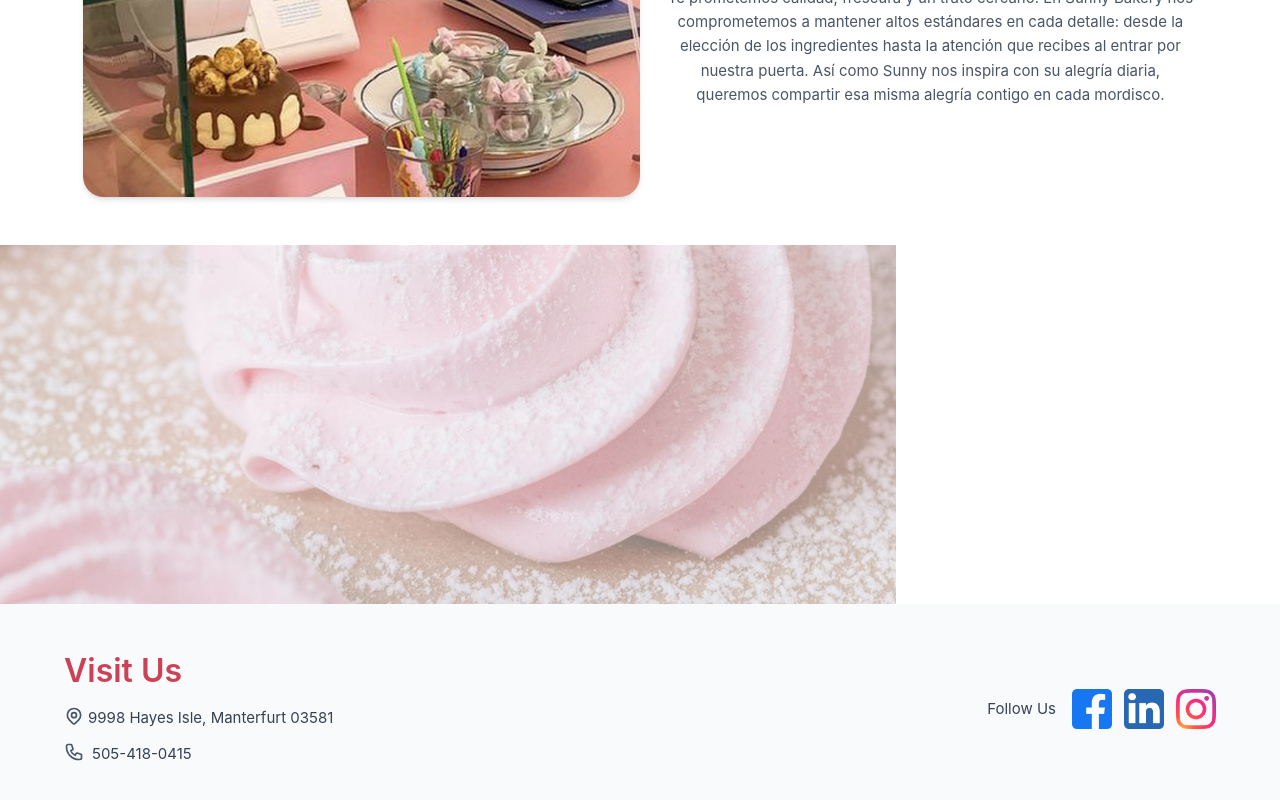
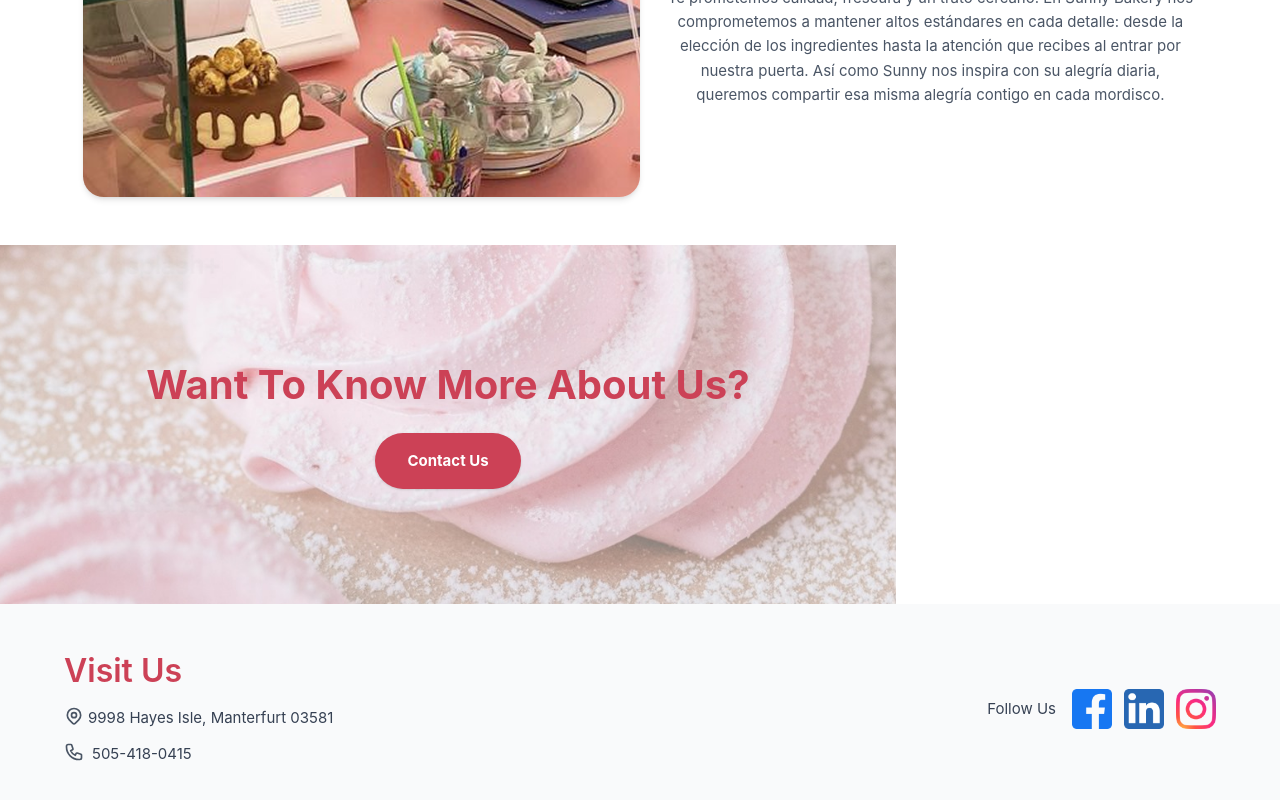
Before and after one commit to PaolaArtola/Bakery, a Vue app: page /about in a window 1280 px wide. Shown: the part 1589-2389 px from the top of the page. Built offline with nearby package versions, Linux system fonts and the light colour scheme.

Commit message:
fix contact us button

```diff
--- a/src/assets/main.css
+++ b/src/assets/main.css
@@ -46,3 +46,11 @@ h6 {
   text-transform: uppercase;
   letter-spacing: 0.05em;
 }
+
+.base-button {
+  background-color: var(--hard-color-font);
+}
+
+.base-button:hover {
+  background-color: #bd3a4e;
+}
--- a/src/views/AboutView.vue
+++ b/src/views/AboutView.vue
@@ -64,12 +64,28 @@ const cakeImages = [
       </div>
     </div>
   </div>
-  <img
-    src="@/assets/about/buttom.jpeg"
-    class="w-full max-w-4xl aspect-[5/2] mx-auto object-cover"
-    alt="Promotional image or banner"
-    loading="lazy"
-  />
+  <div class="relative w-full max-w-4xl mx-auto">
+    <!-- Image -->
+    <img
+      src="@/assets/about/buttom.jpeg"
+      class="w-full aspect-[5/2] object-cover"
+      alt="Promotional image or banner"
+      loading="lazy"
+    />
+
+    <!-- Overlay content -->
+    <div
+      class="absolute inset-0 flex flex-col items-center justify-center text-white text-center px-4 gap-6"
+    >
+      <h2 class="text-2xl md:text-3xl font-semibold mb-4">Want To Know More About Us?</h2>
+      <button
+        class="base-button text-white px-8 py-4 rounded-full shadow"
+        style="font-weight: 700 !important"
+      >
+        Contact Us
+      </button>
+    </div>
+  </div>
 </template>
 
 <style scoped>
```
